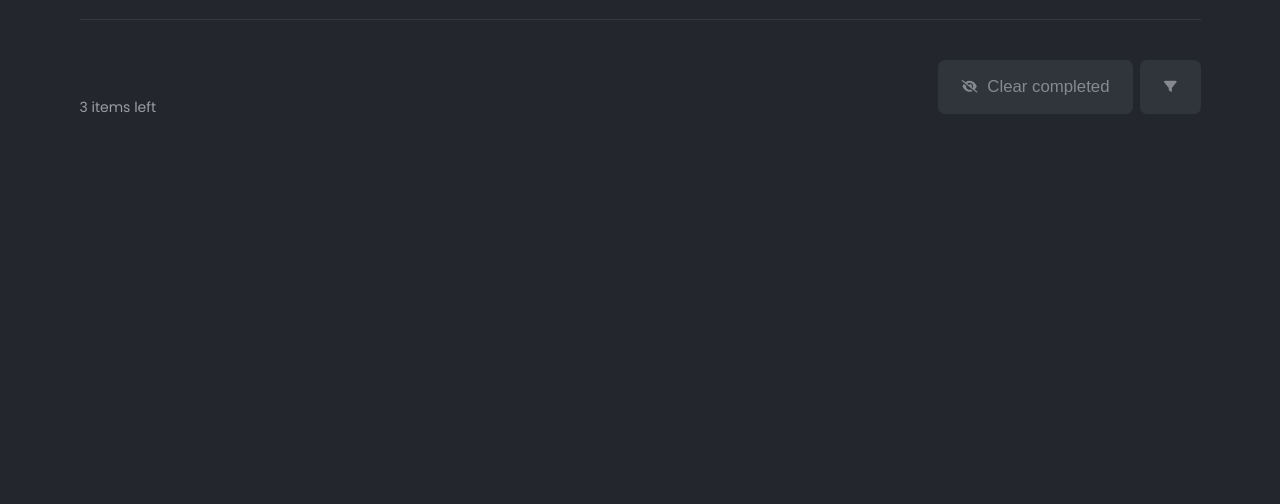
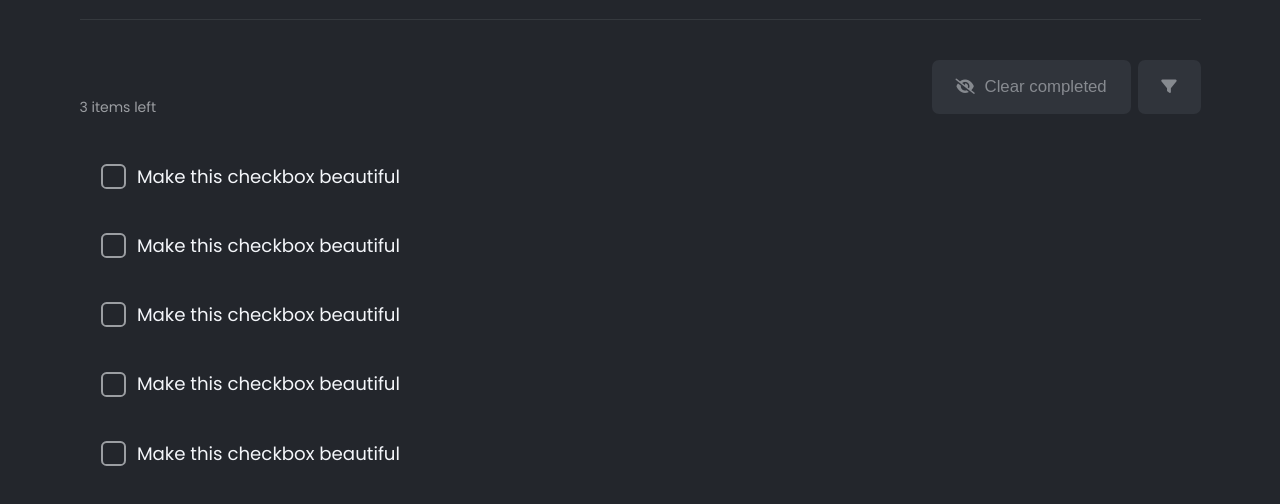
Before and after one commit to Alex-Lar/Todolist-frontend, a website with bundled scripts: page src/index.html in a window 1280 px wide. Shown: the part 116-620 px from the top of the page. Built offline with nearby package versions, Linux system fonts and the light colour scheme.

Commit message:
add: todo-list component

```diff
--- a/src/index.html
+++ b/src/index.html
@@ -4,12 +4,12 @@
     <title>ToDo List</title>
     <meta charset="UTF-8" />
     <meta name="viewport" content="width=device-width, initial-scale=1" />
+    <link href="./public/css/reset.css" rel="stylesheet" />
+    <link href="./public/css/styles.css" rel="stylesheet" />
     <script
       src="https://kit.fontawesome.com/5d73d7886d.js"
       crossorigin="anonymous"
     ></script>
-    <link href="./public/css/reset.css" rel="stylesheet" />
-    <link href="./public/css/styles.css" rel="stylesheet" />
   </head>
 
   <body>
@@ -58,7 +58,80 @@
           <span class="counter">3 items left</span>
         </header>
 
-        <ul class="todos"></ul>
+        <ul class="todo-list">
+          <li>
+            <label>
+              <input type="checkbox" name="todo" class="toggle" />
+              <span class="fake"></span>
+              <span class="todo-text">Make this checkbox beautiful</span>
+            </label>
+            <button class="destroy"></button>
+            <button class="edit"></button>
+          </li>
+          <li>
+            <label>
+              <input type="checkbox" name="todo" class="toggle" />
+              <span class="fake"></span>
+              <span class="todo-text">Make this checkbox beautiful</span>
+            </label>
+            <button class="destroy"></button>
+            <button class="edit"></button>
+          </li>
+          <li>
+            <label>
+              <input type="checkbox" name="todo" class="toggle" />
+              <span class="fake"></span>
+              <span class="todo-text">Make this checkbox beautiful</span>
+            </label>
+            <button class="destroy"></button>
+            <button class="edit"></button>
+          </li>
+          <li>
+            <label>
+              <input type="checkbox" name="todo" class="toggle" />
+              <span class="fake"></span>
+              <span class="todo-text">Make this checkbox beautiful</span>
+            </label>
+            <button class="destroy"></button>
+            <button class="edit"></button>
+          </li>
+          <li>
+            <label>
+              <input type="checkbox" name="todo" class="toggle" />
+              <span class="fake"></span>
+              <span class="todo-text">Make this checkbox beautiful</span>
+            </label>
+            <button class="destroy"></button>
+            <button class="edit"></button>
+          </li>
+          <li>
+            <label>
+              <input type="checkbox" name="todo" class="toggle" />
+              <span class="fake"></span>
+              <span class="todo-text">Make this checkbox beautiful</span>
+            </label>
+            <button class="destroy"></button>
+            <button class="edit"></button>
+          </li>
+          <li>
+            <label>
+              <input type="checkbox" name="todo" class="toggle" />
+              <span class="fake"></span>
+              <span class="todo-text">Make this checkbox beautiful</span>
+            </label>
+            <button class="destroy"></button>
+            <button class="edit"></button>
+          </li>
+          <li>
+            <label>
+              <input type="checkbox" name="todo" class="toggle" />
+              <span class="fake"></span>
+              <span class="todo-text">Make this checkbox beautiful</span>
+            </label>
+            <button class="destroy"></button>
+            <button class="edit"></button>
+          </li>
+        </ul>
 
         <!-- <input type="text" class="new-todo" /> -->
       </section>
--- a/src/public/css/styles.css
+++ b/src/public/css/styles.css
@@ -1,12 +1,12 @@
 @font-face {
-  font-family: 'Poppins';
-  src: url('../fonts/Poppins-Regular.ttf') format('truetype');
+  font-family: "Poppins";
+  src: url("../fonts/Poppins-Regular.ttf") format("truetype");
   font-weight: normal;
   font-style: normal;
 }
 @font-face {
-  font-family: 'Poppins';
-  src: url('../fonts/Poppins-Bold.ttf') format('truetype');
+  font-family: "Poppins";
+  src: url("../fonts/Poppins-Bold.ttf") format("truetype");
   font-weight: bold;
   font-style: normal;
 }
@@ -14,7 +14,8 @@
 :root {
   --fs-desctop: 14px;
   --fs-mobile: 13px;
-  --transition: 0.1s ease;
+  --transition-1: 0.2s ease;
+  --transition-2: 0.3s ease-in;
   --desctop: 1024px;
   --black-1: #23262c;
   --white-1: #f4f6fa;
@@ -22,6 +23,7 @@
   --white-3: #f4f6fa71;
   --gray-1: #30343b;
   --gray-2: #2b2f35;
+  --blue-1: #039bdc;
 }
 
 html {
@@ -29,7 +31,7 @@ html {
 }
 
 body {
-  font-family: 'Poppins', sans-serif;
+  font-family: "Poppins", sans-serif;
   -webkit-font-smoothing: antialiased;
   -moz-osx-font-smoothing: grayscale;
 
@@ -39,7 +41,7 @@ body {
 }
 
 i {
-  font-size: 0.9rem;
+  font-size: 1.1rem;
 }
 
 button {
@@ -54,7 +56,7 @@ button {
 
   border: none;
   border-radius: 0.5rem;
-  transition: background-color var(--transition);
+  transition: background-color var(--transition-1);
 }
 
 button:hover {
@@ -82,7 +84,7 @@ button.active:active {
 }
 
 .todoapp > .header::after {
-  content: '';
+  content: "";
   display: block;
   height: 1px;
   background-color: var(--white-2);
@@ -131,6 +133,7 @@ button.active:active {
   align-items: end;
   flex-wrap: wrap;
   gap: 1.5rem;
+  margin-bottom: 1rem;
 }
 
 .button-wrapper {
@@ -161,23 +164,160 @@ button.active:active {
 .filters-list.show {
   display: flex;
   flex-direction: column;
-  gap: .5rem;
+  gap: 0.5rem;
 
   background-color: var(--black-1);
   border: 2px solid var(--gray-1);
-  border-radius: .5rem;
+  border-radius: 0.5rem;
   width: 100%;
-  padding: .6rem;
+  padding: 0.6rem;
 
   position: absolute;
   top: 130%;
   right: 0;
+  z-index: 1000;
 }
 
 .filters-list.show button {
   justify-content: center;
   width: 100%;
-  transition: all var(--transition);
+  transition: all var(--transition-1);
+}
+
+/* Todo-list */
+
+.todo-list {
+  display: flex;
+  flex-direction: column;
+  height: 45vh; /* ! */
+  margin-top: 2rem;
+  overflow-y: scroll;
+  scrollbar-color: var(--white-3);
+  transition: all 0.2s linear;
+}
+
+.todo-list::-webkit-scrollbar {
+  width: 3px;
+  opacity: 0.2;
+}
+
+.todo-list::-webkit-scrollbar-thumb {
+  background-color: var(--gray-1);
+  border-radius: 3px;
+  opacity: 0.5;
+}
+
+.todo-list li label {
+  display: flex;
+  flex-direction: row;
+  align-items: center;
+  gap: 0.8rem;
+  font-size: 1.3rem;
+  line-height: 1.5;
+  color: var(--white-1);
+  cursor: pointer;
+  padding: 1.2rem;
+}
+
+.todo-list li label:hover {
+  background-color: var(--gray-2);
+  border-radius: 0.5rem;
+}
+
+.toggle {
+  display: none;
+}
+
+.fake {
+  display: block;
+  width: 1.8rem;
+  min-width: 1.8rem;
+  height: 1.8rem;
+  border: 2px solid var(--white-2);
+  border-radius: 0.4rem;
+  position: relative;
+  transition: all var(--transition-1);
+}
+
+.fake::after {
+  position: absolute;
+  top: 50%;
+  left: 50%;
+  z-index: 2;
+
+  font-family: "Font Awesome 5 Free";
+  font-weight: 600;
+  content: "\f00c";
+
+  text-rendering: auto;
+  -webkit-font-smoothing: antialiased;
+  text-rendering: optimizeLegibility;
+  -moz-osx-font-smoothing: grayscale;
+
+  width: 1.8rem;
+  height: 1.8rem;
+
+  display: flex;
+  flex-direction: row;
+  justify-content: center;
+  align-content: center;
+
+  transition: all var(--transition-1);
+  transform: translate(-48%, -52%) scale(0%);
+  opacity: 0;
+}
+
+.toggle:checked + .fake::after {
+  opacity: 1;
+  transform: translate(-48%, -52%) scale(112%);
+}
+
+.fake::before {
+  content: "";
+  position: absolute;
+  top: 50%;
+  left: 50%;
+  z-index: 1;
+
+  display: block;
+  width: 1.8rem;
+  height: 1.8rem;
+  border-radius: 0.4rem;
+  background-color: var(--blue-1);
+  transition: all var(--transition-1);
+
+  transform: translate(-50%, -50%);
+  opacity: 0;
+}
+
+.toggle:checked + .fake::before {
+  opacity: 1;
+  background-color: var(--blue-1);
+  transform: translate(-50%, -50%);
+}
+
+.toggle:checked + .fake {
+  border-color: transparent;
+}
+
+.toggle:checked ~ .todo-text {
+  color: var(--white-2);
+}
+
+.todo-text {
+  position: relative;
+}
+
+.toggle:checked ~ .todo-text {
+  text-decoration: line-through;
+}
+
+.destroy {
+  display: none;
+}
+
+.edit {
+  display: none;
 }
 
 /* Media */
@@ -214,4 +354,36 @@ button.active:active {
   .filters-button {
     flex-grow: unset;
   }
+
+  .todo-text::before {
+    content: "";
+    display: block;
+    width: 0%;
+    height: 1px;
+    background-color: var(--white-2);
+
+    position: absolute;
+    top: 50%;
+    transition: all var(--transition-1);
+  }
+
+  .toggle:checked ~ .todo-text {
+    text-decoration: unset;
+  }
+
+  .toggle:checked ~ .todo-text::before {
+    width: 100%;
+    height: 1px;
+    transition: all var(--transition-2);
+  }
+
+  .todo-list::-webkit-scrollbar-thumb {
+    background-color: var(--white-3);
+    border-radius: 3px;
+    opacity: 0.5;
+  }
+
+  .todo-list li label {
+    padding: 1.5rem;
+  }
 }
```
Also changed, not shown: src/index.js (line endings or trailing spaces), 1 other file.
